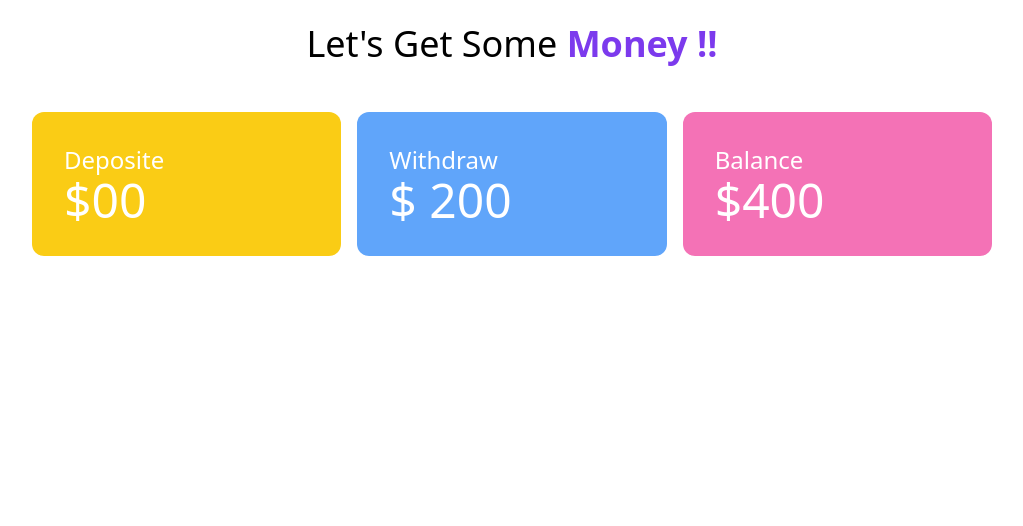
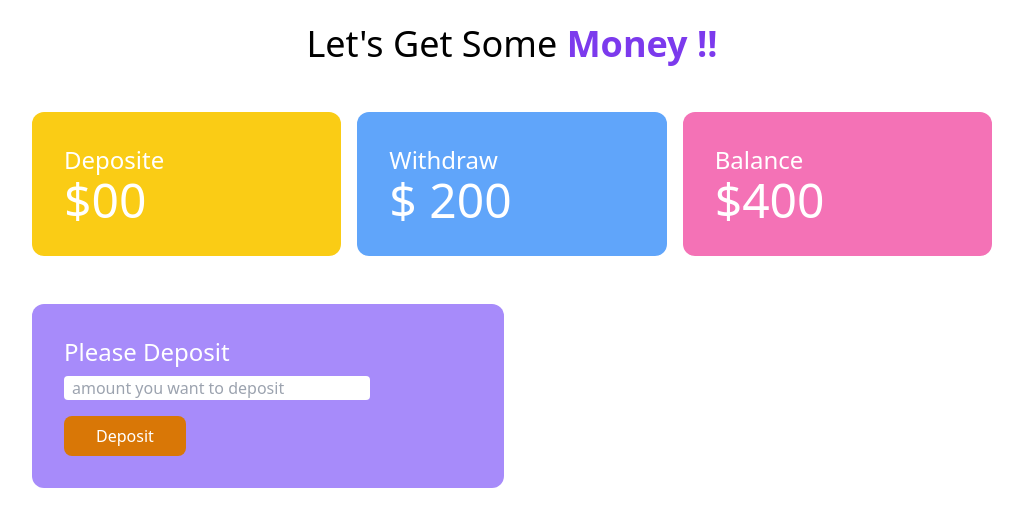
Before and after one commit to anamulrafi/functional-bank-website, a plain HTML site: page bank.html in a window 1280 px wide. Shown: the whole page, without its empty margins (128-1151 px from the left). Drawn offline with nearby package versions, Linux system fonts and the light colour scheme.

Commit message:
deposit input part are complete

```diff
--- a/bank.html
+++ b/bank.html
@@ -32,6 +32,20 @@
             </div>
         </section>
         <!-- deposit & Withdraw -->
+        <section class="mt-12">
+            <div class="grid grid-cols-2 gap-4 w-9/12 mx-auto ">
+
+                <div class="bg-violet-400  p-8 rounded-xl">
+                    <h4 class="text-2xl text-white">Please Deposit</h4>
+                    <input id="deposit-amount" class="w-9/12 block mb-2 px-2 mt-2 rounded" type="text"
+                        placeholder="amount you want to deposit">
+                    <button id="btn-deposit" class="mt-2 text-white bg-amber-600 px-8 py-2 text-white font-medium rounded-lg"
+                        type="submit">Deposit</button>
+                </div>
+
+
+            </div>
+        </section>
 
     </main>
 <script src="js/deposit.js"></script>
```
